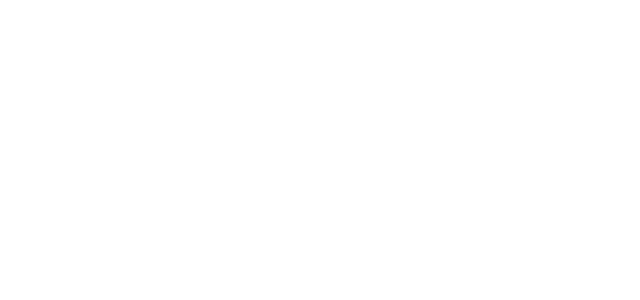
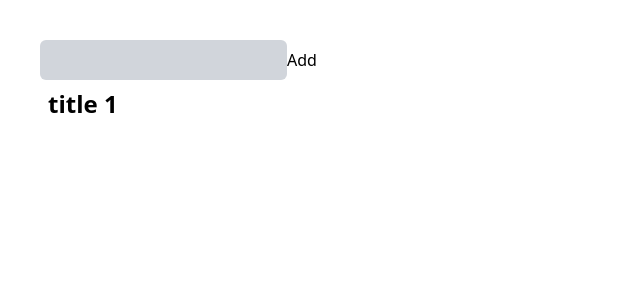
Before and after one commit to mabuhanifa/feed-a-help, a Next.js app: page / in a window 1280 px wide. Shown: the top 300 px of the page, without its empty margins (0-640 px from the left). Built offline with nearby package versions, Linux system fonts and the light colour scheme.

Commit message:
todo created showed

```diff
--- a/src/pages/index.tsx
+++ b/src/pages/index.tsx
@@ -1,5 +1,5 @@
 import { type NextPage } from "next";
-import { useState } from "react";
+import { useState, type FormEvent } from "react";
 
 const Home: NextPage = () => {
   const [todos, setTodos] = useState<Todo[]>([
@@ -9,11 +9,43 @@
       isCompleted: false
     }
   ]);
+
   const [title, setTitle] = useState("");
 
+  //create todo function
+  const createTodo = (e: (FormEvent<HTMLFormElement | HTMLButtonElement>)) => {
+    e.preventDefault();
+    setTodos((prevTodos) => [...prevTodos, {
+      id: todos.length + 1,
+      title,
+      isCompleted: false
+    }]
+    )
+    setTitle("");
+  };
+
   return (
-    <section>
-      <div></div>
+    <section className="p-10">
+      <form onSubmit={(e) => createTodo(e)}>
+        <input
+          type="text"
+          name="title"
+          value={title}
+          className="bg-gray-300 rounded-md p-2"
+          onChange={(e) => setTitle(e.target.value)} />
+        <button type="submit" onSubmit={(e) => createTodo(e)}>Add</button>
+      </form>
+      <div>
+        {
+          todos && todos.map((todo) => (
+            <div key={todo.id} className="flex items-center p-2">
+              <h1 className={`text-2xl font-bold ${todo.isCompleted ? "line-through" : ""}`}>
+                {todo.title}
+              </h1>
+            </div>
+          ))
+        }
+      </div>
     </section>
   )
 };
```
